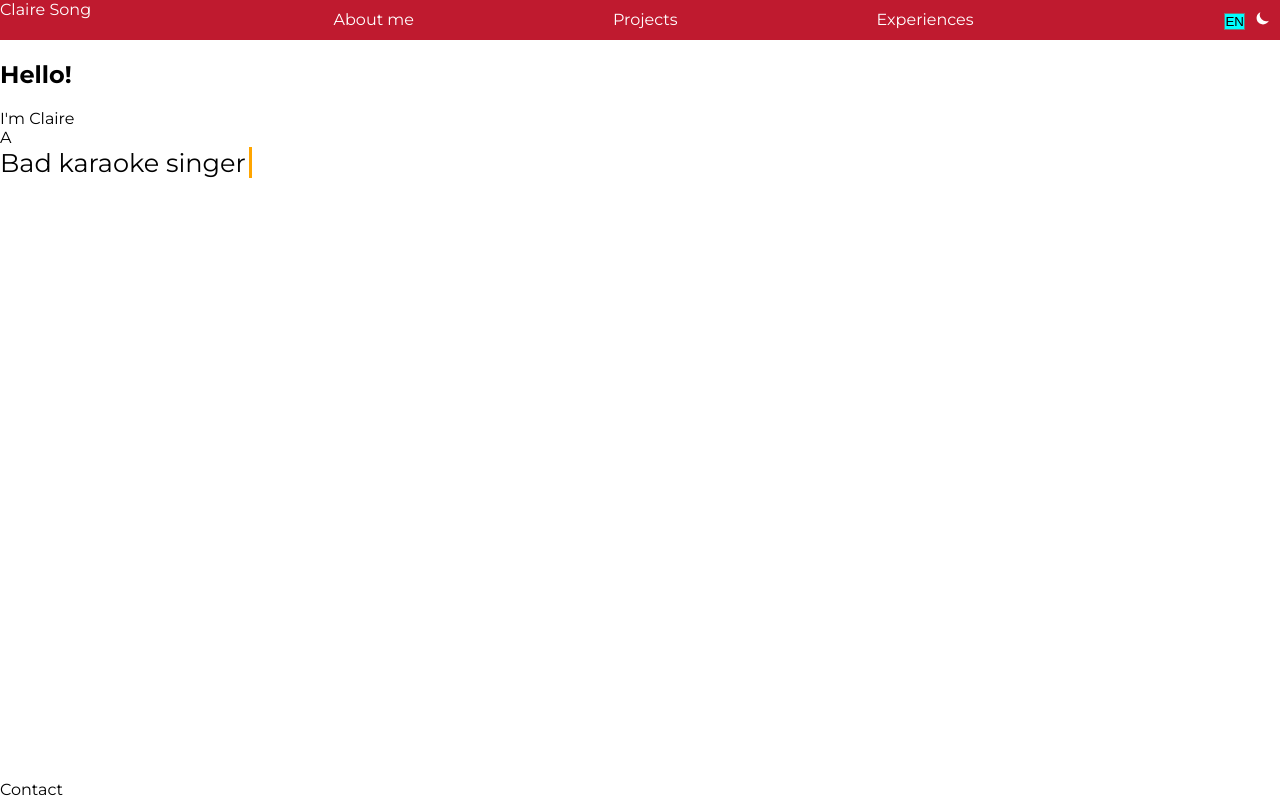
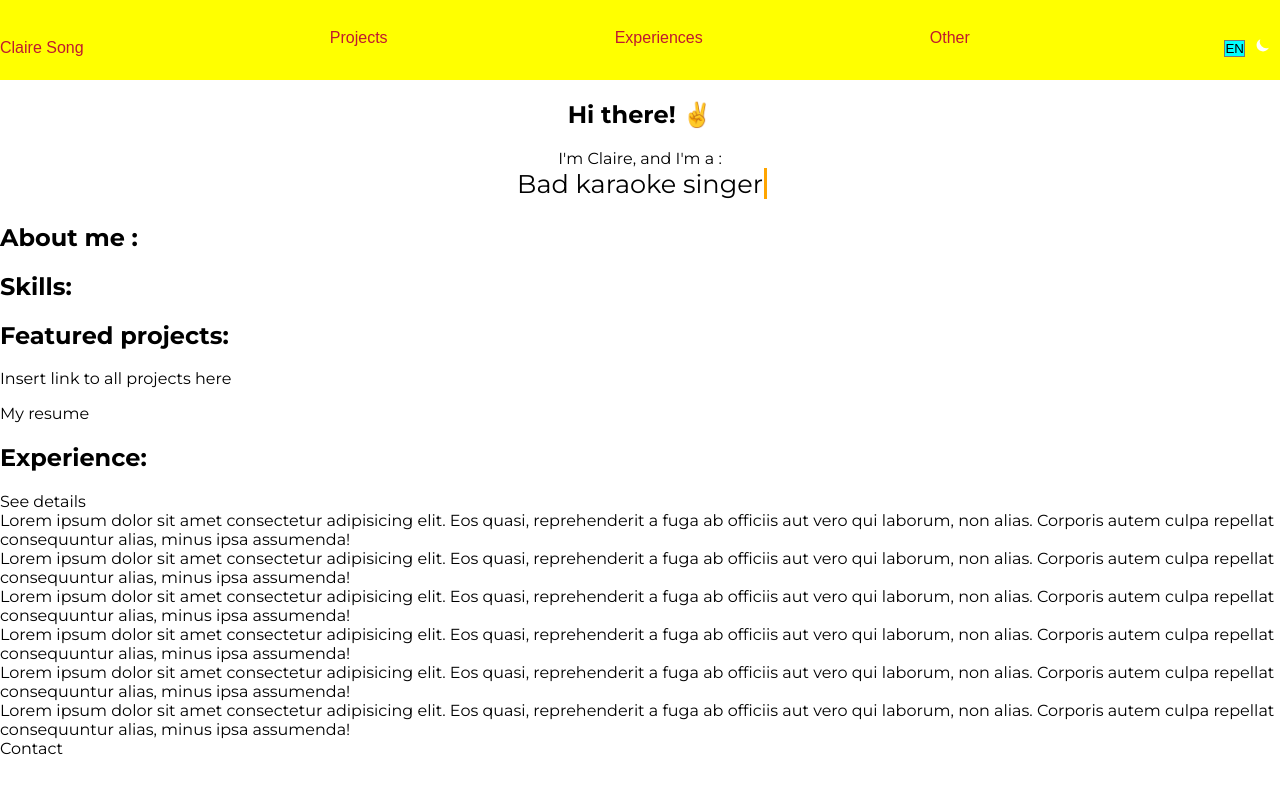
Before and after one commit to claire2d2/portfolio, a React (Vite) app: page / in a window 1280 px wide. Built offline with nearby package versions, Linux system fonts and the light colour scheme; a web font is replaced by a local one.

Commit message:
navbar styling

```diff
--- a/src/App.tsx
+++ b/src/App.tsx
@@ -1,9 +1,9 @@
 import { Routes, Route } from "react-router-dom";
 import Layout from "./layout/Layout";
 import Homepage from "./pages/Homepage";
-import About from "./pages/About/About";
 import Projects from "./pages/Projects/Projects";
 import Experiences from "./pages/Experiences/Experiences";
+import Other from "./pages/Other/Other";
 import "./App.css";
 
 function App() {
@@ -13,9 +13,9 @@ function App() {
         <Routes>
           <Route path="/" element={<Layout />}>
             <Route index element={<Homepage />} />
-            <Route path="/about" element={<About />} />
             <Route path="/projects" element={<Projects />} />
             <Route path="/experiences" element={<Experiences />} />
+            <Route path="/other" element={<Other />} />
           </Route>
         </Routes>
       </div>
--- /dev/null
+++ b/src/context/useScrollListener.ts
@@ -0,0 +1,35 @@
+import { createContext, useState, useEffect } from "react";
+
+export default function useScrollListener() {
+  const [data, setData] = useState({
+    x: 0,
+    y: 0,
+    lastX: 0,
+    lastY: 0,
+  });
+
+  // set up event listeners
+  useEffect(() => {
+    const handleScroll = () => {
+      setData((last) => {
+        return {
+          x: window.scrollX,
+          y: window.scrollY,
+          lastX: last.x,
+          lastY: last.y,
+        };
+      });
+    };
+
+    handleScroll();
+    window.addEventListener("scroll", handleScroll);
+
+    return () => {
+      window.removeEventListener("scroll", handleScroll);
+    };
+  }, []);
+
+  return data;
+}
+
+export const ScrollContext = createContext(null);
--- a/src/index.css
+++ b/src/index.css
@@ -2,6 +2,9 @@
   margin: 0;
   padding: 0;
   width: 100dvw;
+  -ms-overflow-style: none; /* for Internet Explorer, Edge */
+  scrollbar-width: none; /* for Firefox */
+  overflow-y: scroll;
   --main-red: #bf1a2f;
   --main-yellow: #f7d002;
   --main-violet: #4549ee;
@@ -9,6 +12,12 @@
   --main-green: #018e42;
 }
 
+/* hide scrollbar but allow scrolling */
+
+:root::-webkit-scrollbar {
+  display: none; /* for Chrome, Safari, and Opera */
+}
+
 body {
   margin: 0;
   padding: 0;
--- a/src/layout/Layout.css
+++ b/src/layout/Layout.css
@@ -1,11 +1,6 @@
-.Navbar {
-  width: 100vw;
-  height: 5vh;
-}
-
 .Outlet {
   width: 100vw;
-  height: 90vh;
+  height: 85vh;
 }
 
 .Footer {
--- a/src/layout/Layout.tsx
+++ b/src/layout/Layout.tsx
@@ -6,12 +6,12 @@ import "./Layout.css";
 
 const Layout = () => {
   return (
-    <div className="Navbar">
+    <div>
       <Navbar />
       <div className="Outlet">
         <Outlet />
+        <Footer />
       </div>
-      <Footer />
     </div>
   );
 };
--- a/src/layout/Navbar/Navbar.css
+++ b/src/layout/Navbar/Navbar.css
@@ -1,10 +1,20 @@
 nav {
-  width: 100%;
-  height: 100%;
-  background-color: var(--main-red);
+  width: 100vw;
+  height: 10dvh;
+  position: sticky;
+  top: 0;
+  line-height: 4em;
+  font-family: sans-serif;
+  transition: transform 100ms ease-in-out;
+  background-color: yellow;
   display: flex;
+  align-items: end;
   justify-content: space-between;
-  color: white;
+  color: var(--main-red);
+}
+
+nav.nav-bar--hidden {
+  transform: translateY(-100%);
 }
 
 .pages {
--- a/src/layout/Navbar/Navbar.tsx
+++ b/src/layout/Navbar/Navbar.tsx
@@ -4,11 +4,26 @@ import { useNavigate } from "react-router-dom";
 
 // style
 import "./Navbar.css";
+import useScrollListener from "../../context/useScrollListener";
 import { HiMoon, HiSun } from "react-icons/hi";
+
 const Navbar = () => {
   const { darkMode, setDarkMode } = useSettings();
+  const [navClassList, setNavClassList] = useState<string[]>([]);
+  const scroll = useScrollListener();
   const [currLocation, setCurrLocation] = useState<string>("");
 
+  // make navbar disappear when scrolling down and reappear when scrolling up
+  useEffect(() => {
+    const _classList = [];
+
+    if (scroll.y > 50 && scroll.y - scroll.lastY > 0)
+      _classList.push("nav-bar--hidden");
+
+    setNavClassList(_classList);
+  }, [scroll.y, scroll.lastY]);
+
+  // highlight link if the user is currently at that page
   useEffect(() => {
     setCurrLocation(location.pathname.split("/")[1]);
   }, []);
@@ -26,15 +41,12 @@ const Navbar = () => {
 
   //TODO make navbar appear and disappear en fonction du scroll
   return (
-    <nav>
+    <nav className={navClassList.join(" ")}>
       <div>
         <button onClick={() => changeLocation("")}>Claire Song</button>
       </div>
       <div className="pages">
         <ul>
-          <li className={currLocation === "about" ? "featured" : ""}>
-            <button onClick={() => changeLocation("about")}>About me</button>
-          </li>
           <li className={currLocation === "projects" ? "featured" : ""}>
             <button onClick={() => changeLocation("projects")}>Projects</button>
           </li>
@@ -42,6 +54,9 @@ const Navbar = () => {
             <button onClick={() => changeLocation("experiences")}>
               Experiences
             </button>
+          </li>
+          <li className={currLocation === "other" ? "featured" : ""}>
+            <button onClick={() => changeLocation("other")}>Other</button>
           </li>
         </ul>
       </div>
--- a/src/pages/About/About.css
+++ /dev/null
@@ -1,6 +0,0 @@
-.About {
-  display: flex;
-  flex-direction: column;
-  width: 100%;
-  height: 100%;
-}
--- a/src/pages/About/About.tsx
+++ /dev/null
@@ -1,29 +0,0 @@
-import "./About.css";
-import picture from "../../assets/images/me.jpeg";
-const About = () => {
-  return (
-    <div className="About">
-      <h2>About me</h2>
-      <div>
-        <img src={picture} alt="picture of Claire Song" />
-      </div>
-      <div>
-        Lorem ipsum dolor, sit amet consectetur adipisicing elit. Debitis optio
-        inventore provident. Modi rerum quas neque incidunt sequi voluptatem
-        provident praesentium, suscipit eum. Corrupti, debitis temporibus omnis
-        beatae magni illum. Lorem, ipsum dolor sit amet consectetur adipisicing
-        elit. Voluptate distinctio velit, pariatur quidem eaque animi magni
-        labore vel exercitationem quis? Minima quae quo velit repellat rem a
-        eaque alias aliquid. Lorem ipsum dolor sit amet consectetur adipisicing
-        elit. Fuga sed quia, blanditiis quas ad temporibus impedit voluptas
-        sequi fugit repudiandae similique hic itaque ea quam? Provident vero
-        dignissimos excepturi distinctio. Lorem ipsum dolor sit amet consectetur
-        adipisicing elit. Necessitatibus adipisci reiciendis veniam velit, sint
-        nostrum suscipit est quae! Quia vitae harum voluptatem aliquam corrupti
-        exercitationem sapiente delectus minus perspiciatis! Libero.
-      </div>
-    </div>
-  );
-};
-
-export default About;
--- a/src/pages/Homepage.css
+++ b/src/pages/Homepage.css
@@ -1,3 +1,8 @@
+.header {
+  text-align: center;
+}
+
+/* everything for the typing effect */
 .typing-container {
   display: inline-block;
 }
--- a/src/pages/Homepage.tsx
+++ b/src/pages/Homepage.tsx
@@ -1,4 +1,4 @@
-import { useState, useEffect } from "react";
+import { useState } from "react";
 
 import "./Homepage.css";
 
@@ -28,11 +28,61 @@ const Homepage = () => {
   return (
     <div>
       <section className="header">
-        <h1>Hello!</h1>
-        <div>I'm Claire</div>
+        <h1>Hi there! ✌️</h1>
+        <div>I'm Claire, and I'm a :</div>
         <div className="typing-container">
-          A
           <div className={isTyping ? "erasing" : "typed-out"}>{profession}</div>
+        </div>
+      </section>
+      <section className="about">
+        <h2>About me :</h2>
+      </section>
+      <section className="skills">
+        <h2>Skills:</h2>
+      </section>
+      <section className="projects">
+        <h2>Featured projects:</h2>
+        <p>Insert link to all projects here</p>
+      </section>
+      <section>My resume</section>
+      <section>
+        <h2>Experience:</h2>
+        <div>See details</div>
+        <div>
+          Lorem ipsum dolor sit amet consectetur adipisicing elit. Eos quasi,
+          reprehenderit a fuga ab officiis aut vero qui laborum, non alias.
+          Corporis autem culpa repellat consequuntur alias, minus ipsa
+          assumenda!
+        </div>
+        <div>
+          Lorem ipsum dolor sit amet consectetur adipisicing elit. Eos quasi,
+          reprehenderit a fuga ab officiis aut vero qui laborum, non alias.
+          Corporis autem culpa repellat consequuntur alias, minus ipsa
+          assumenda!
+        </div>
+        <div>
+          Lorem ipsum dolor sit amet consectetur adipisicing elit. Eos quasi,
+          reprehenderit a fuga ab officiis aut vero qui laborum, non alias.
+          Corporis autem culpa repellat consequuntur alias, minus ipsa
+          assumenda!
+        </div>
+        <div>
+          Lorem ipsum dolor sit amet consectetur adipisicing elit. Eos quasi,
+          reprehenderit a fuga ab officiis aut vero qui laborum, non alias.
+          Corporis autem culpa repellat consequuntur alias, minus ipsa
+          assumenda!
+        </div>
+        <div>
+          Lorem ipsum dolor sit amet consectetur adipisicing elit. Eos quasi,
+          reprehenderit a fuga ab officiis aut vero qui laborum, non alias.
+          Corporis autem culpa repellat consequuntur alias, minus ipsa
+          assumenda!
+        </div>
+        <div>
+          Lorem ipsum dolor sit amet consectetur adipisicing elit. Eos quasi,
+          reprehenderit a fuga ab officiis aut vero qui laborum, non alias.
+          Corporis autem culpa repellat consequuntur alias, minus ipsa
+          assumenda!
         </div>
       </section>
     </div>
--- /dev/null
+++ b/src/pages/Other/Other.tsx
@@ -0,0 +1,7 @@
+import React from "react";
+
+const Other = () => {
+  return <div>Other</div>;
+};
+
+export default Other;
```
